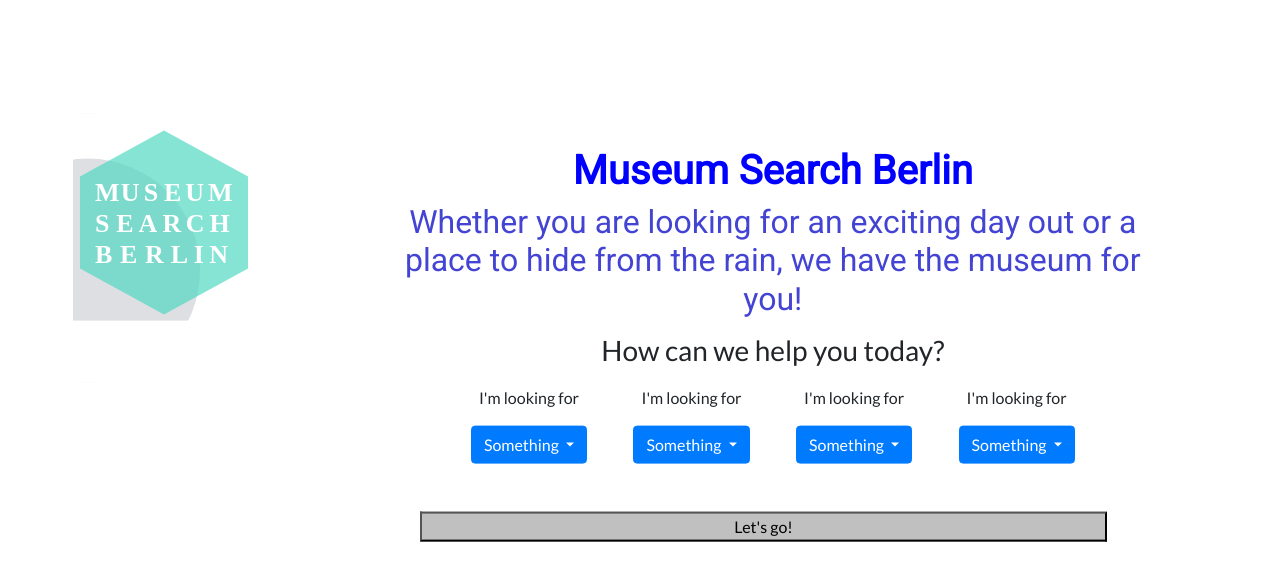
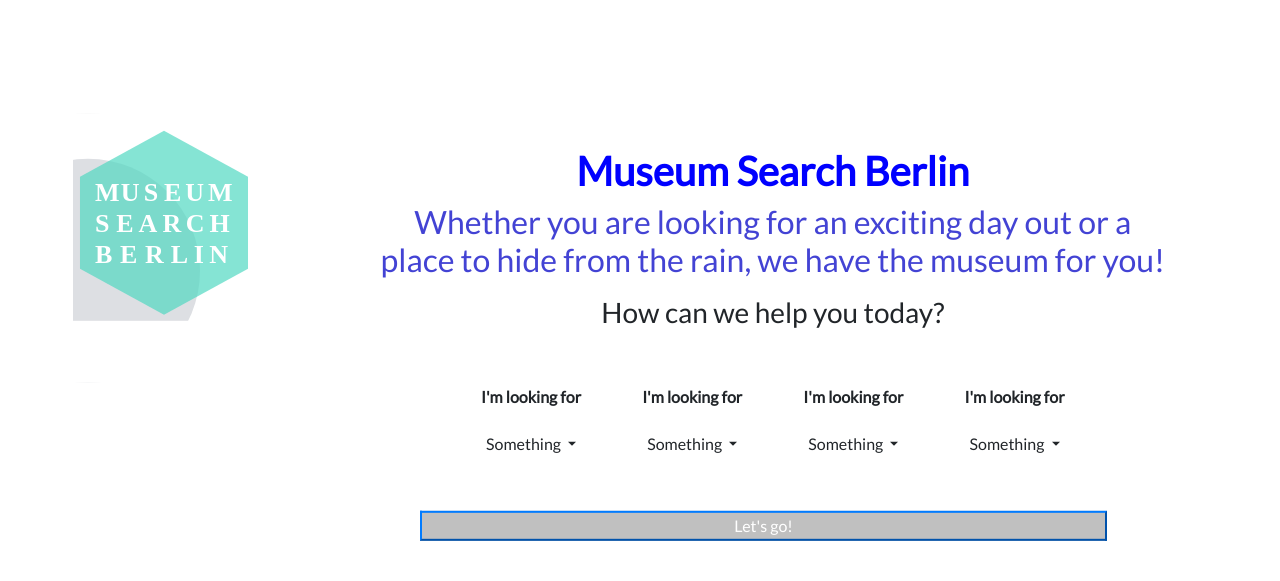
Before and after one commit to Victoria-Hodder/Class-project-api-practice, a Flask app: page / in a window 1280 px wide. Shown: the top 581 px of the page. Run offline with Flask 2, Linux system fonts and the light colour scheme; data that the repository does not hold is empty; some libraries are stand-ins or nearby versions.

Commit message:
edited code according to dshine's comments, added draft code into snippets file

```diff
--- a/static/style.css
+++ b/static/style.css
@@ -1,24 +1,18 @@
+body {
+    font-family: 'Lato', sans-serif;
+}
+
 logo_image {
     width: 700px;
 }
 
 h1 {
     color: blue;
-    font-family: 'Roboto', sans-serif;
     font-weight: bold;
 }
 
 h2 {
     color: rgb(67, 67, 212);
-    font-family: 'Roboto', sans-serif;
-}
-
-h3 {
-    font-family: 'Lato', sans-serif;
-}
-
-p {
-    font-family: 'Lato', sans-serif;
 }
 
 .center {
@@ -38,7 +32,7 @@ p {
     font-family: 'Lato', sans-serif;
 }
 
-#searchbutton {
+.btn-primary {
     background-color: rgb(192, 192, 192);
     margin-left: 30%;
     padding-left: 25%;
--- a/templates/index.html
+++ b/templates/index.html
@@ -1,12 +1,6 @@
 {% extends "layout.html" %}
 {% block content %}
 
-
-    <head>
-        <title>Museum Search Berlin</title>
-    </head>
-
-    <body>
         <div class="container-fluid center">
             <div class="row">
                 <div class="col-md-4 text-center">
@@ -18,9 +12,9 @@
                         from the rain, we have the museum for you!</h2>
                     <h3 class="mt-3">How can we help you today?</h3>
                     <!--Drop down menu-->
-                    <div class="dropdown dropdown_menu">
-                        <p>I'm looking for</p>
-                    <button type="button" class="btn btn-primary dropdown-toggle" data-toggle="dropdown">
+                    <div class="dropdown dropdown_menu mt-5">
+                        <p><strong>I'm looking for</strong></p>
+                    <button type="button" class="btn dropdown-toggle" data-toggle="dropdown">
                         Something
                     </button>
 
@@ -31,9 +25,9 @@
                         </div>
                     </div>
 
-                    <div class="dropdown dropdown_menu">
-                        <p>I'm looking for</p>
-                    <button type="button" class="btn btn-primary dropdown-toggle" data-toggle="dropdown">
+                    <div class="dropdown dropdown_menu mt-5">
+                        <p><strong>I'm looking for</strong></p>
+                    <button type="button" class="btn dropdown-toggle" data-toggle="dropdown">
                         Something
                     </button>
 
@@ -44,9 +38,9 @@
                         </div>
                     </div>
 
-                    <div class="dropdown dropdown_menu">
-                        <p>I'm looking for</p>
-                        <button type="button" class="btn btn-primary dropdown-toggle" data-toggle="dropdown">
+                    <div class="dropdown dropdown_menu mt-5">
+                        <p><strong>I'm looking for</strong></p>
+                        <button type="button" class="btn dropdown-toggle" data-toggle="dropdown">
                             Something
                         </button>
 
@@ -56,9 +50,9 @@
                             <a class="dropdown-item" href="#">Link 3</a>
                         </div>
                     </div>
-                    <div class="dropdown dropdown_menu">
-                            <p>I'm looking for</p>
-                        <button type="button" class="btn btn-primary dropdown-toggle" data-toggle="dropdown">
+                    <div class="dropdown dropdown_menu mt-5">
+                           <p><strong>I'm looking for</strong></p>
+                        <button type="button" class="btn dropdown-toggle" data-toggle="dropdown">
                             Something
                         </button>
 
@@ -72,67 +66,11 @@
 
                 <div class="col text-center mt-5">
                     <form action="/search">
-                    <!--  <input type="text" name="query">  -->
-                    <button type="submit" id="searchbutton">Let's go!</button>
+                    <button type="submit" class="btn-primary">Let's go!</button>
                     </form>
                 </div>
             </div>
         </div>
 
-        <!--<div class="container-fluid center">
-            <div class="row">
-
-            </div>
-        </div> -->
-
-
-
-<!--
-        <div class="container-fluid">
-            <div class="row text-center align-middle">
-                <div class="col-md-6 offset-md-3">
-                    <h1 class="pt-5">Welcome to Museum Search Berlin!</h1>
-                    <p class="py-5">Whether you are looking for an exciting day out or a place to hide
-                        from the rain, we have the museum for you! </p>
-                    <h2 class="pb-3">How can we help you today?</h2>
-
-                    <form action="/search" class="pb-5">
-                        <input type="text" name="query">
-                        <button type="submit" id="searchbutton">Let's go!</button>
-                    </form>
-                </div>
-            </div>
-        </div>
-
-    -->
-
-    <!--Here we will need the for loop for displaying the data in a
-    nice and pretty way-->
-
-
-
-<!--
-    <div class="container">
-        <div class="row">
-            <button class="category-button" data-filter="all">All</button>
-                {% for exhibit in exhibits %}
-                <button class="category-button" data-filter="{{ exhibit.keyword | replace(" ","-")  }}">{{ exhibit.keyword }}</button>
-                {% endfor %}
-        </div>
-        <div class="row">
-            {% for exhibit in exhibits %}
-                <div class="col-md-4 mb-5 text-center filter {{ exhibit.keyword | replace(" ","-") }}">
-                    <h2>{{ exhibit.title }}</h2>
-                    <img src="{{ exhibit.imgurl }}" class="img-fluid">
-                    <p><strong>{{ exhibit.museum }}</strong></p>
-                    <p> {{ exhibit.subtitle }} </p>
-                </div>
-            {% endfor %}
-        </div>
-    </div>
--->
-
-    </body>
-
 
 {% endblock %}
--- a/templates/layout.html
+++ b/templates/layout.html
@@ -7,11 +7,11 @@
     <meta name="viewport" content="width=device-width, initial-scale=1">
     <!-- Bootstrap CSS -->
     <link href="https://stackpath.bootstrapcdn.com/bootstrap/4.2.1/css/bootstrap.min.css" rel="stylesheet" integrity="sha384-GJzZqFGwb1QTTN6wy59ffF1BuGJpLSa9DkKMp0DgiMDm4iYMj70gZWKYbI706tWS" crossorigin="anonymous">
-    <!-- Main CSS -->
-    <link rel="stylesheet" href="{{ url_for('static', filename='style.css') }}">
     <!--fonts-->
     <link href="https://fonts.googleapis.com/css?family=Lato|Open+Sans|Roboto&display=swap" rel="stylesheet">
     <script src="main.js"></script>
+     <!-- Main CSS -->
+    <link rel="stylesheet" href="{{ url_for('static', filename='style.css') }}">
 </head>
 
 <body>
@@ -30,8 +30,5 @@
     crossorigin="anonymous"></script>
     <!--caregory-filter-js-->
     <script src="{{ url_for('static', filename='category-filter.js')}}"></script>
-    <script>
-        $('.category-button').categoryFilter();
-    </script>
 </body>
 </html>
```
Also changed, not shown: templates/search.html (+10 -25 lines), 1 other file.
